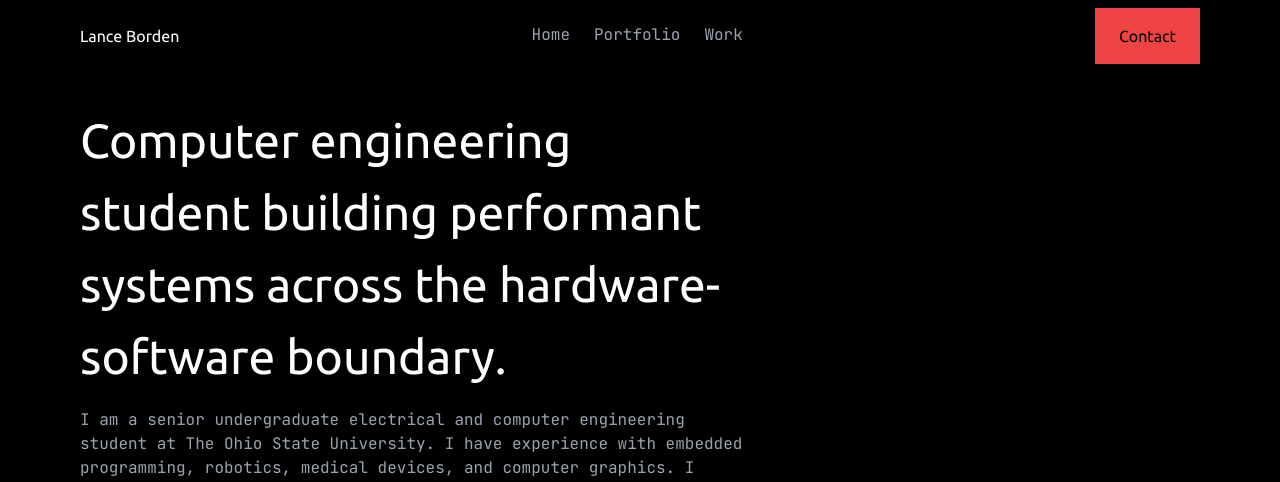
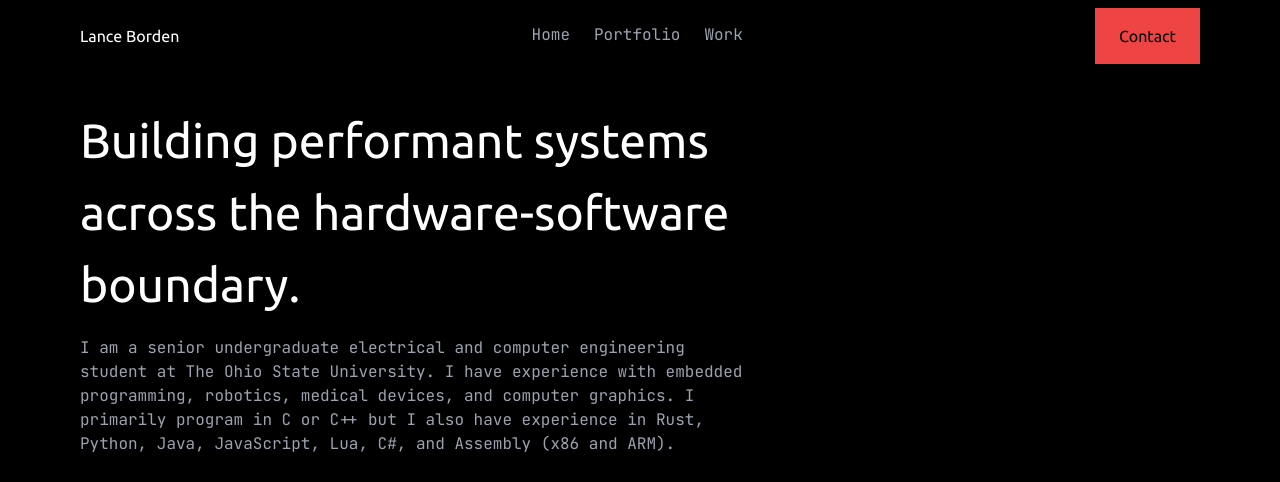
Before and after one commit to BanceDev/bancedev.github.io, a website: page index.html in a window 1280 px wide. Shown: the top 482 px of the page. Drawn offline with nearby package versions, Linux system fonts and the light colour scheme.

Commit message:
this title and I are gonna have it out

```diff
--- a/index.html
+++ b/index.html
@@ -59,7 +59,7 @@
           <h1
             class="text-6xl lg:text-5xl text-white font-heading lg:leading-normal"
           >
-            Computer engineering student building performant systems across the hardware-software boundary.
+            Building performant systems across the hardware-software boundary.
           </h1>
           <p class="pt-4">
             I am a senior undergraduate electrical and computer engineering student at
```
